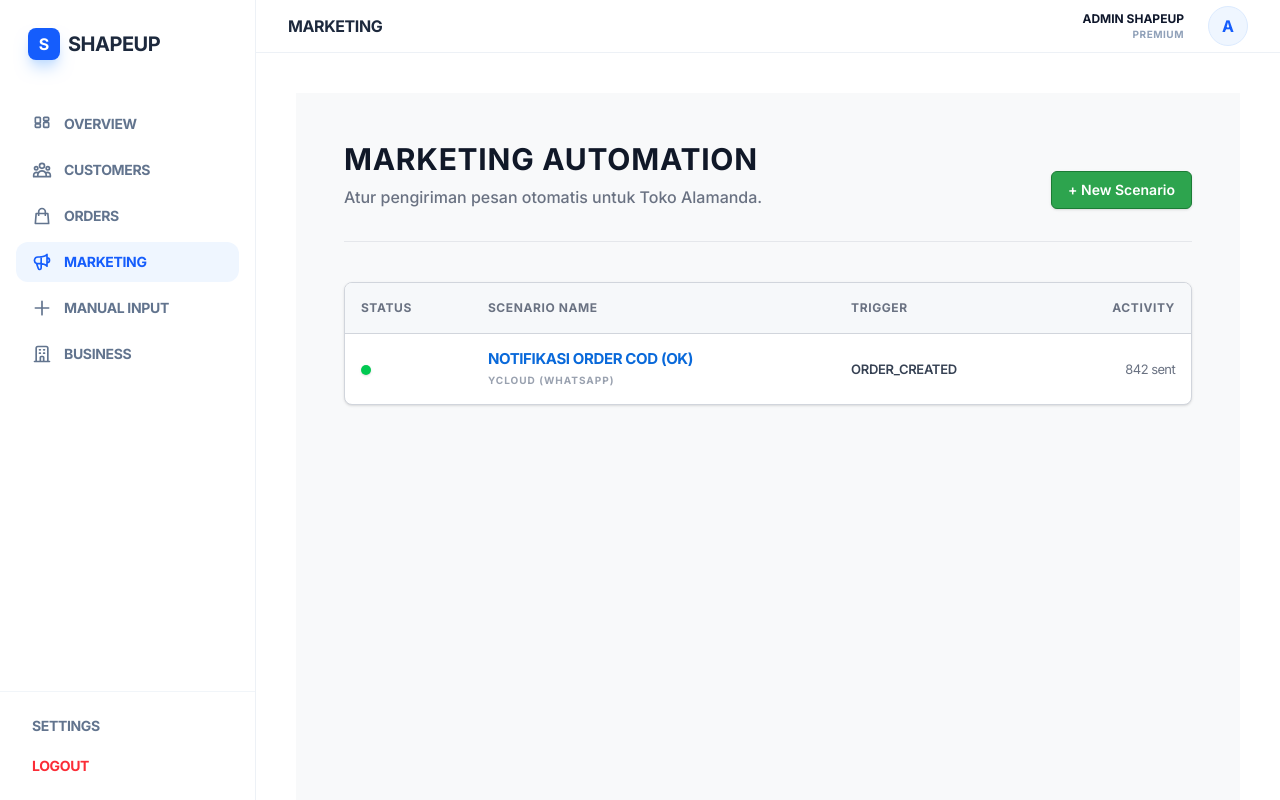
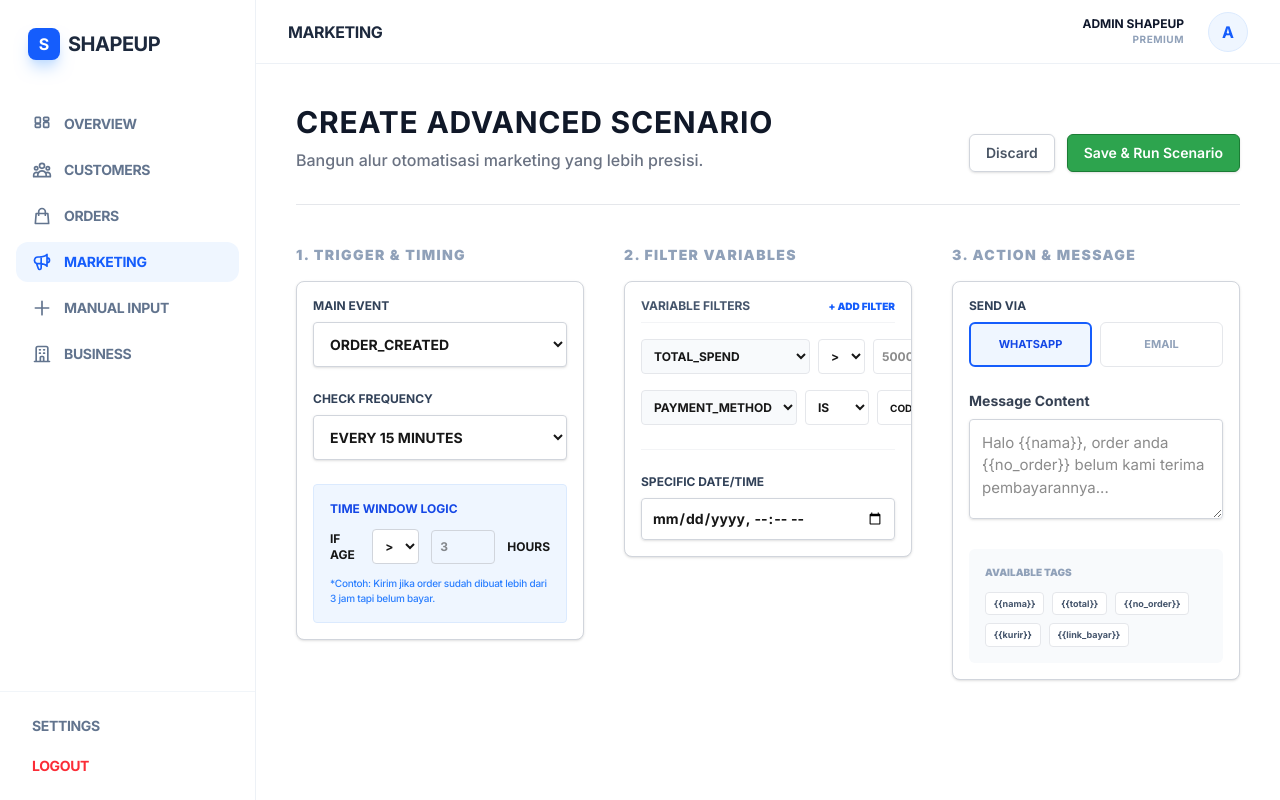
Before and after one commit to faizalamanda/shapeup-crm, a Next.js app: page /marketing in a window 1280 px wide. Built offline with nearby package versions, Linux system fonts and the light colour scheme; no server answers.

Commit message:
Update page.tsx

```diff
--- a/app/marketing/page.tsx
+++ b/app/marketing/page.tsx
@@ -1,30 +1,160 @@
 "use client"
 import { useState } from 'react'
-import MarketingAutomation from './components/MarketingAutomation' // Path ke sub-folder components lokal
-import { PageHeader } from '@/components/ui/PageHeader' // UI Kit di root
+import { Card } from '@/components/ui/Card'
 import { Button } from '@/components/ui/Button'
+import { Input, TextArea } from '@/components/ui/Input'
+import { PageHeader } from '@/components/ui/PageHeader'
 
-export default function MarketingPage() {
-  const [isModalOpen, setIsModalOpen] = useState(false)
+export default function AdvancedScenarioPage() {
+  return (
+    <div className="space-y-10">
+      <PageHeader
+        title="Create Advanced Scenario"
+        description="Bangun alur otomatisasi marketing yang lebih presisi."
+        action={
+          <div className="flex gap-3">
+            <Button variant="outline">Discard</Button>
+            <Button variant="primary">Save & Run Scenario</Button>
+          </div>
+        }
+      />
 
-  return (
-    <main className="min-h-screen bg-[#f8f9fa] p-12 font-sans antialiased">
-      <div className="max-w-6xl mx-auto">
-        <PageHeader
-          title="Marketing Automation"
-          description="Atur pengiriman pesan otomatis untuk Toko Alamanda."
-          action={
-            <Button onClick={() => setIsModalOpen(true)}>
-              + New Scenario
-            </Button>
-          }
-        />
+      <div className="grid grid-cols-1 lg:grid-cols-3 gap-10">
 
-        <MarketingAutomation
-          isModalOpen={isModalOpen}
-          setIsModalOpen={setIsModalOpen}
-        />
+        {/* KOLOM KIRI: TRIGGER & SCHEDULING */}
+        <div className="space-y-8">
+          <section>
+            <h3 className="text-sm font-black text-slate-400 uppercase tracking-widest mb-4">1. Trigger & Timing</h3>
+            <Card>
+              <div className="space-y-6">
+                <div>
+                  <label className="block text-xs font-bold text-slate-700 uppercase mb-2">Main Event</label>
+                  <select className="w-full p-3 border border-gray-300 rounded shadow-sm font-bold text-sm bg-white outline-none focus:ring-2 focus:ring-blue-500">
+                    <option>ORDER_CREATED</option>
+                    <option>ORDER_COMPLETED</option>
+                    <option>CUSTOMER_REORDER</option>
+                    <option>ABANDONED_CHECKOUT</option>
+                  </select>
+                </div>
+
+                <div>
+                  <label className="block text-xs font-bold text-slate-700 uppercase mb-2">Check Frequency</label>
+                  <select className="w-full p-3 border border-gray-300 rounded shadow-sm font-bold text-sm bg-white outline-none">
+                    <option>EVERY 15 MINUTES</option>
+                    <option>HOURLY</option>
+                    <option>DAILY AT SPECIFIC TIME</option>
+                    <option>WEEKLY / MONTHLY</option>
+                  </select>
+                </div>
+
+                <div className="p-4 bg-blue-50 rounded border border-blue-100">
+                  <label className="block text-xs font-bold text-blue-700 uppercase mb-3">Time Window Logic</label>
+                  <div className="flex items-center gap-3">
+                    <span className="text-xs font-bold">IF AGE</span>
+                    <select className="p-2 border border-gray-300 rounded font-bold text-xs bg-white">
+                      <option>{">"}</option>
+                      <option>{"<"}</option>
+                    </select>
+                    <input type="number" className="w-16 p-2 border border-gray-300 rounded font-bold text-xs" placeholder="3" />
+                    <span className="text-xs font-bold">HOURS</span>
+                  </div>
+                  <p className="text-[10px] text-blue-500 mt-3 font-medium tracking-tight">
+                    *Contoh: Kirim jika order sudah dibuat lebih dari 3 jam tapi belum bayar.
+                  </p>
+                </div>
+              </div>
+            </Card>
+          </section>
+        </div>
+
+        {/* KOLOM TENGAH: ADVANCED SEGMENTATION */}
+        <div className="space-y-8">
+          <section>
+            <h3 className="text-sm font-black text-slate-400 uppercase tracking-widest mb-4">2. Filter Variables</h3>
+            <Card>
+              <div className="space-y-6">
+                <div className="space-y-4">
+                  <div className="flex items-center justify-between border-b border-gray-100 pb-2">
+                    <span className="text-xs font-bold text-slate-600 uppercase">Variable Filters</span>
+                    <button className="text-[10px] font-black text-blue-600">+ ADD FILTER</button>
+                  </div>
+
+                  {/* Filter Item 1 */}
+                  <div className="flex gap-2">
+                    <select className="flex-1 p-2 border border-gray-200 rounded text-xs font-bold bg-slate-50">
+                      <option>TOTAL_SPEND</option>
+                      <option>CITY_LOCATION</option>
+                      <option>PAYMENT_METHOD</option>
+                      <option>PRODUCT_CATEGORY</option>
+                    </select>
+                    <select className="w-16 p-2 border border-gray-200 rounded text-xs font-bold">
+                      <option>{">"}</option>
+                      <option>{"="}</option>
+                    </select>
+                    <input type="text" className="w-24 p-2 border border-gray-200 rounded text-xs font-bold" placeholder="50000" />
+                  </div>
+
+                  {/* Filter Item 2 */}
+                  <div className="flex gap-2">
+                    <select className="flex-1 p-2 border border-gray-200 rounded text-xs font-bold bg-slate-50">
+                      <option>PAYMENT_METHOD</option>
+                      <option>TOTAL_SPEND</option>
+                    </select>
+                    <select className="w-16 p-2 border border-gray-200 rounded text-xs font-bold">
+                      <option>IS</option>
+                      <option>NOT</option>
+                    </select>
+                    <select className="w-24 p-2 border border-gray-200 rounded text-xs font-bold bg-white text-[10px]">
+                      <option>COD</option>
+                      <option>TRANSFER</option>
+                    </select>
+                  </div>
+                </div>
+
+                <div className="mt-6 pt-6 border-t border-gray-100">
+                  <label className="block text-xs font-bold text-slate-700 uppercase mb-2">Specific Date/Time</label>
+                  <input type="datetime-local" className="w-full p-2.5 border border-gray-300 rounded text-sm font-bold shadow-sm" />
+                </div>
+              </div>
+            </Card>
+          </section>
+        </div>
+
+        {/* KOLOM KANAN: ACTION & CONTENT */}
+        <div className="space-y-8">
+          <section>
+            <h3 className="text-sm font-black text-slate-400 uppercase tracking-widest mb-4">3. Action & Message</h3>
+            <Card>
+              <div className="space-y-6">
+                <div>
+                  <label className="block text-xs font-bold text-slate-700 uppercase mb-2">Send Via</label>
+                  <div className="grid grid-cols-2 gap-2">
+                    <button className="p-3 border-2 border-blue-600 bg-blue-50 text-blue-700 rounded-md font-bold text-[11px] uppercase">WhatsApp</button>
+                    <button className="p-3 border border-gray-200 text-slate-400 rounded-md font-bold text-[11px] uppercase">Email</button>
+                  </div>
+                </div>
+
+                <TextArea
+                  label="Message Content"
+                  placeholder="Halo {{nama}}, order anda {{no_order}} belum kami terima pembayarannya..."
+                />
+
+                <div className="bg-slate-50 p-4 rounded-md">
+                   <p className="text-[10px] font-black text-slate-400 uppercase mb-3">Available Tags</p>
+                   <div className="flex flex-wrap gap-2">
+                     {['nama', 'total', 'no_order', 'kurir', 'link_bayar'].map(t => (
+                       <span key={t} className="px-2 py-1 bg-white border border-gray-200 rounded text-[9px] font-bold text-slate-600 hover:border-blue-500 cursor-pointer transition-all">
+                         {"{{" + t + "}}"}
+                       </span>
+                     ))}
+                   </div>
+                </div>
+              </div>
+            </Card>
+          </section>
+        </div>
+
       </div>
-    </main>
+    </div>
   )
 }
```
